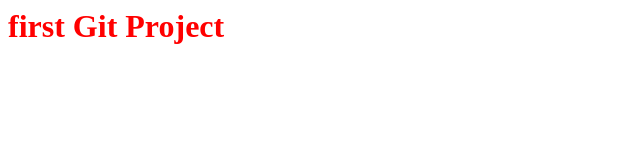
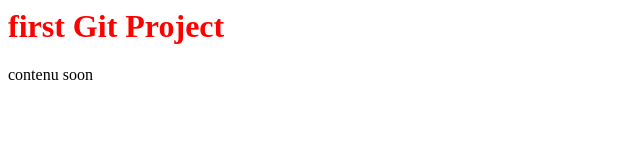
Before and after one commit to juliejbrt/First_git, a plain HTML site: page index.html in a window 1280 px wide. Shown: the full height of the page, 0-640 px from the left. Drawn offline with Linux system fonts and the light colour scheme.

Commit message:
add work in progress

```diff
--- a/index.html
+++ b/index.html
@@ -6,5 +6,6 @@
     </head>
     <body>
         <h1> first Git Project</h1>
+        <p> contenu soon</p>
     </body>
 </html>
```
